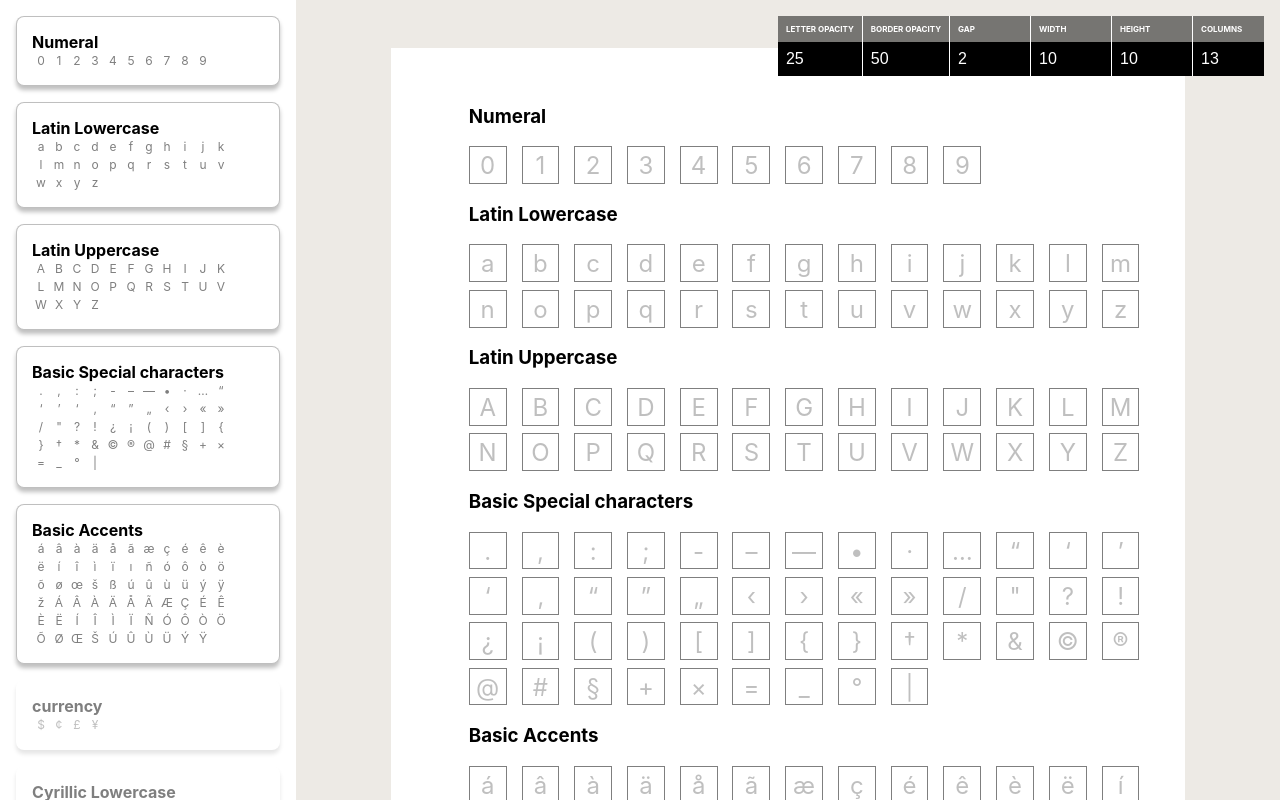
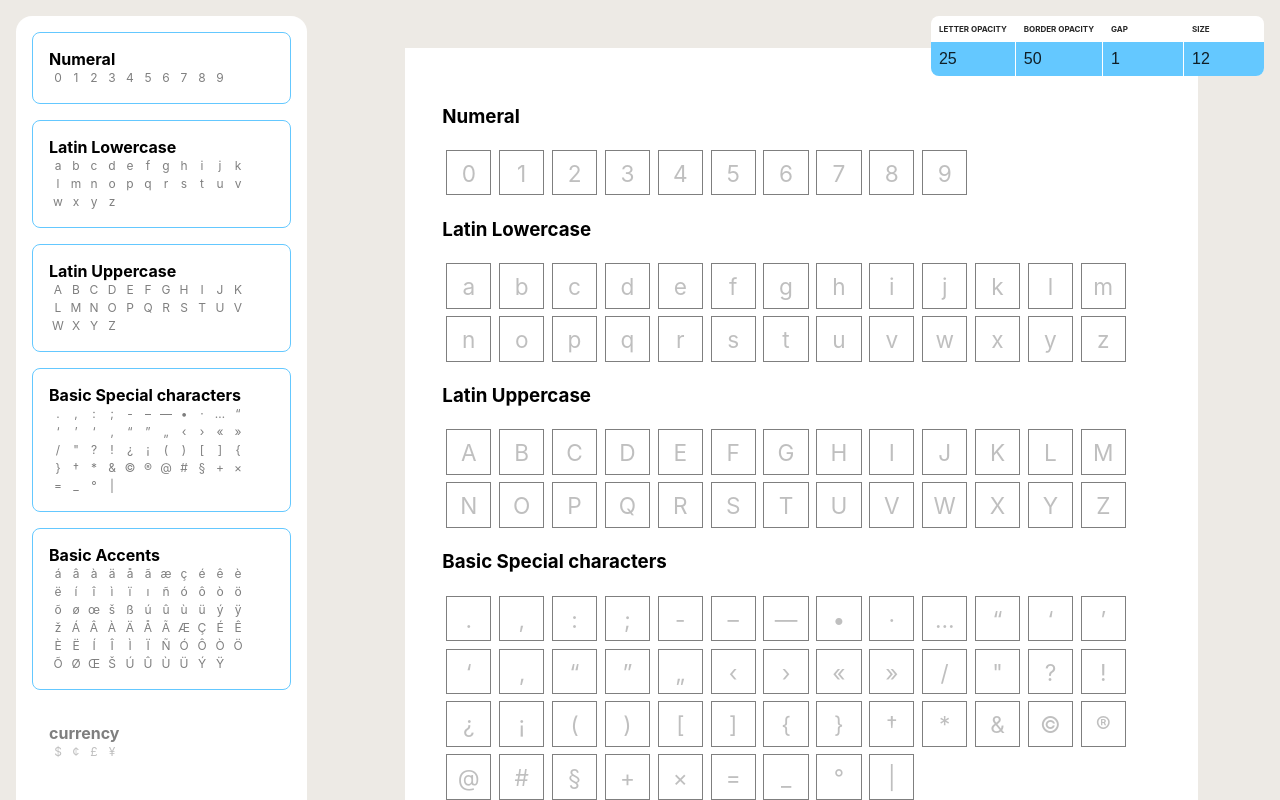
Before and after one commit to silvandiepen/font-template, a Vue app: page / in a window 1280 px wide. Built offline with nearby package versions, Linux system fonts and the light colour scheme.

Commit message:
small ui update

```diff
--- a/src/components/Options/Options.vue
+++ b/src/components/Options/Options.vue
@@ -45,28 +45,30 @@ export default Vue.extend({
 <!-- Add "scoped" attribute to limit CSS to this component only -->
 <style lang="scss">
 .options {
+	padding: 1em;
+	background-color: rgba(80, 50, 0, 0.1);
 	li,
 	ul {
 		margin: 0;
 		list-style-type: none;
 	}
-	background-color: white;
 	&__list {
 		padding: 1em;
+		border-radius: 1em;
+		background-color: white;
 	}
 	&__option {
 		border-radius: 0.5em;
 		display: block;
-		box-shadow: 0 0.25em 0.25em 0 rgba(0, 0, 0, 0.1),
-			0 0em 0em 1px rgba(0, 0, 0, 0) inset;
 		background-color: white;
 		padding: 1em;
+		border: 1px solid transparent;
 		& + & {
 			margin-top: 1em;
 		}
 		&--active {
-			box-shadow: 0 0.25em 0.25em 0 rgba(0, 0, 0, 0.25),
-				0 0em 0em 1px rgba(0, 0, 0, 0.25) inset;
+			border-color: rgba(100, 200, 255, 1);
+			// color: white;
 			.options__set {
 				opacity: 0.5;
 			}
@@ -96,7 +98,6 @@ export default Vue.extend({
 		max-width: 13em;
 		display: flex;
 		flex-wrap: wrap;
-		color: black;
 		opacity: 0.25;
 	}
 	&__character {
@@ -106,6 +107,7 @@ export default Vue.extend({
 		// background-color: rgba(0, 0, 0, 0.5);
 		line-height: 1.5em;
 		text-align: center;
+		color: currentColor;
 		// color: white;
 		margin: 1em;
 	}
--- a/src/components/Settings/Settings.vue
+++ b/src/components/Settings/Settings.vue
@@ -1,11 +1,23 @@
 <template>
 	<div class="settings">
 		<div class="input-field">
-			<input type="number" min="0" max="100" v-model="letterOpacity" />
+			<input
+				type="number"
+				step="10"
+				min="0"
+				max="100"
+				v-model="letterOpacity"
+			/>
 			<label>Letter opacity</label>
 		</div>
 		<div class="input-field">
-			<input type="number" min="0" max="100" v-model="borderOpacity" />
+			<input
+				type="number"
+				step="10"
+				min="0"
+				max="100"
+				v-model="borderOpacity"
+			/>
 			<label>Border opacity</label>
 		</div>
 		<div class="input-field">
@@ -13,16 +25,8 @@
 			<label>Gap</label>
 		</div>
 		<div class="input-field">
-			<input type="number" min="0" max="100" v-model="sizeWidth" />
-			<label>width</label>
-		</div>
-		<div class="input-field">
-			<input type="number" min="0" max="100" v-model="sizeHeight" />
-			<label>height</label>
-		</div>
-		<div class="input-field">
-			<input type="number" min="1" max="30" v-model="totalWidth" />
-			<label>columns</label>
+			<input type="number" min="0" max="100" v-model="sizeSize" />
+			<label>Size</label>
 		</div>
 	</div>
 </template>
@@ -58,28 +62,12 @@ export default Vue.extend({
 				this.$store.dispatch('setSetting', { size: { gap: val } });
 			}
 		},
-		sizeWidth: {
+		sizeSize: {
 			get() {
-				return this.$store.getters['getSettings'].size.width;
+				return this.$store.getters['getSettings'].size.size;
 			},
 			set(val) {
-				this.$store.dispatch('setSetting', { size: { width: val } });
-			}
-		},
-		sizeHeight: {
-			get() {
-				return this.$store.getters['getSettings'].size.height;
-			},
-			set(val) {
-				this.$store.dispatch('setSetting', { size: { height: val } });
-			}
-		},
-		totalWidth: {
-			get() {
-				return this.$store.getters['getSettings'].total.width;
-			},
-			set(val) {
-				this.$store.dispatch('setSetting', { total: { width: val } });
+				this.$store.dispatch('setSetting', { size: { size: val } });
 			}
 		}
 	},
@@ -93,16 +81,19 @@ export default Vue.extend({
 <style lang="scss">
 .settings {
 	position: fixed;
-	background-color: rgba(0, 0, 0, 0.5);
+	background-color: white;
 	color: white;
 	top: 1em;
 	right: 1em;
 	display: flex;
+	color: rgba(0, 0, 0, 0.85);
+	border-radius: 0.5em;
+	overflow: hidden;
 	.input-field {
 		display: flex;
 		flex-direction: column-reverse;
 		input {
-			background-color: rgba(0, 0, 0, 1);
+			background-color: rgba(100, 200, 255, 1);
 			padding: 0.5em;
 			border: none;
 			font-size: 1em;
--- a/src/components/TemplateCanvas/TemplateCanvas.vue
+++ b/src/components/TemplateCanvas/TemplateCanvas.vue
@@ -5,11 +5,13 @@
 				<h3 class="charset__title">{{ charset.title }}</h3>
 				<ul class="charset__set">
 					<li
-						class="charset__char"
+						class="charset__char-holder"
 						v-for="(char, idc) in charset.data"
 						:key="idc"
 					>
-						{{ char }}
+						<span class="charset__char">
+							{{ char }}
+						</span>
 					</li>
 				</ul>
 			</ul>
@@ -122,34 +124,41 @@ export default Vue.extend({
 	}
 }
 .charset {
+	margin: 0;
+	padding: 0;
 	ul,
 	li {
 		list-style-type: none;
 		margin: 0;
 	}
-	--char-width: calc(var(--size-width, 1) * 1cm);
-	--char-height: calc(var(--size-width, 1) * 1cm);
+	--char-size: calc(var(--size, 1) * 1cm);
 	--1fr: calc((var(--char-width) + var(--char-gap)) * 1cm);
 	&__set {
-		display: grid;
+		display: flex;
 		padding: 0;
 		align-items: start;
 		align-content: start;
 		justify-content: start;
-		grid-template-columns: repeat(var(--total-width, 13), 1fr);
-		gap: calc(var(--size-gap, 0.25) * 1cm);
+		flex-wrap: wrap;
+		margin: 0;
+		// grid-template-columns: repeat(var(--total-width, 13), var(--1fr));
+		// flex-gap: calc(var(--size-gap, 0.25) * 1cm);
+		// margin: calc(var(--size-gap, 0.25) * 1cm);
+	}
+	&__char-holder {
+		padding: calc(var(--size-gap, 0.25) * 1cm);
 	}
 	&__char {
 		display: block;
 		// width: 2em;
 
-		height: var(--char-height);
-		width: var(--char-width);
-		line-height: var(--char-height);
+		height: var(--char-size);
+		width: var(--char-size);
+		line-height: var(--char-size);
 		text-align: center;
 		border: 1px solid rgba(0, 0, 0, var(--opacity-border));
 		color: rgba(0, 0, 0, var(--opacity-letter));
-		font-size: 1.5em;
+		font-size: calc(var(--char-size) * 0.5);
 	}
 }
 </style>
--- a/src/store/index.ts
+++ b/src/store/index.ts
@@ -12,12 +12,8 @@ export default new Vuex.Store({
 				border: 50
 			},
 			size: {
-				gap: 2,
-				width: 10,
-				height: 10
-			},
-			total: {
-				width: 13
+				gap: 1,
+				size: 12
 			}
 		}
 	},
@@ -37,11 +33,6 @@ export default new Vuex.Store({
 					...state.settings.size,
 					...value.size
 				};
-			else if (value.total)
-				state.settings.total = {
-					...state.settings.total,
-					...value.total
-				};
 		}
 	},
 	getters: {
@@ -59,9 +50,7 @@ export default new Vuex.Store({
 				'--opacity-letter': state.settings.opacity.letter / 100,
 				'--opacity-border': state.settings.opacity.border / 100,
 				'--size-gap': state.settings.size.gap / 10,
-				'--size-width': state.settings.size.width / 10,
-				'--size-height': state.settings.size.height / 10,
-				'--total-width': state.settings.total.width
+				'--size': state.settings.size.size / 10
 			};
 		}
 	},
```
